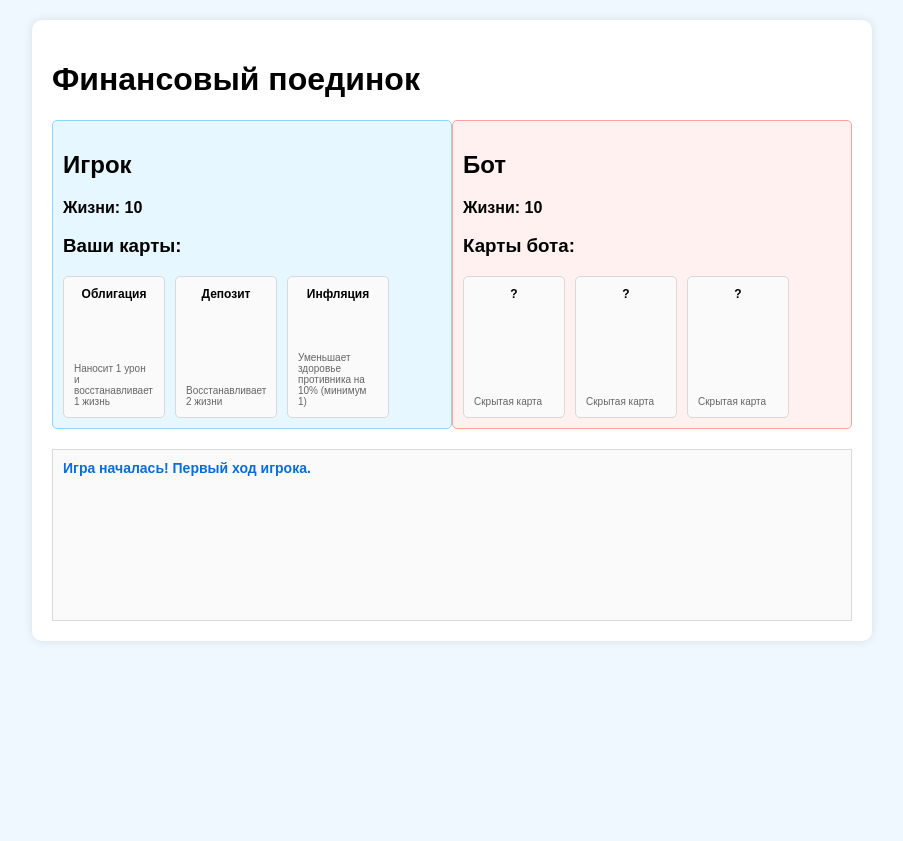
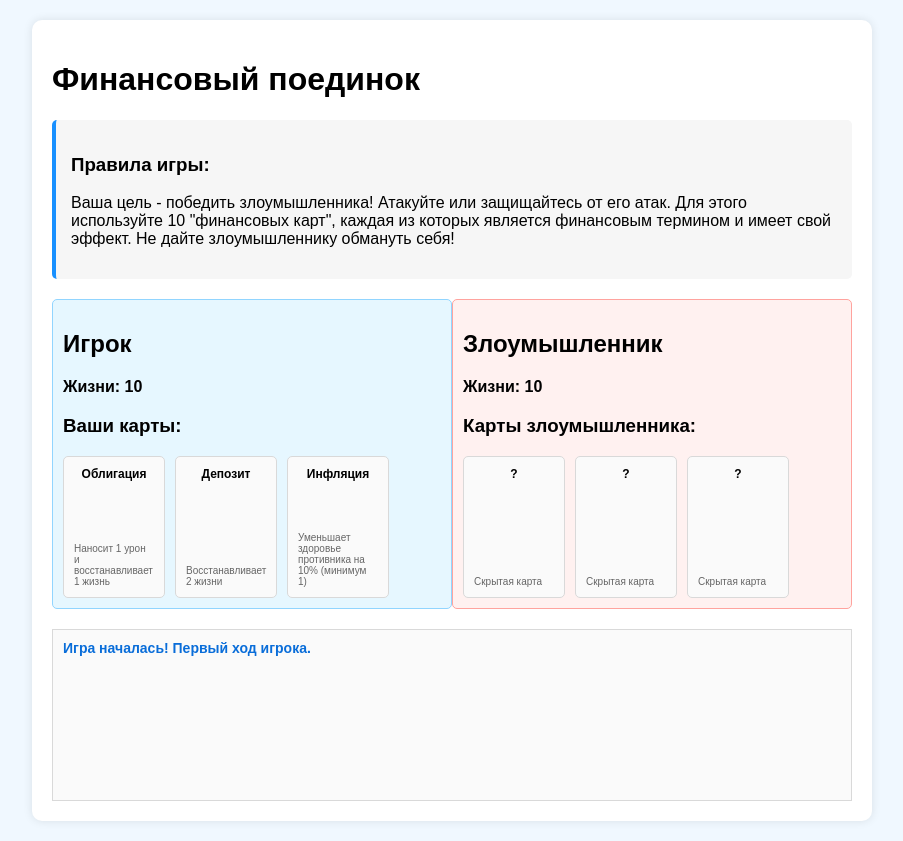
Before and after one commit to FDA-2011/site2, a Flask app: page /cards in a window 1280 px wide. Shown: the whole page, without its empty margins (188-1091 px from the left). Before the commit the page ends 641 px from the top, so only its background shows below. Run offline with Flask 3, Linux system fonts and the light colour scheme.

Commit message:
Update cards.html

```diff
--- a/templates/cards.html
+++ b/templates/cards.html
@@ -24,7 +24,7 @@
             justify-content: space-between;
             margin-bottom: 20px;
         }
-        .player, .bot {
+        .player, .enemy {
             width: 48%;
             padding: 10px;
             border-radius: 5px;
@@ -33,7 +33,7 @@
             background-color: #e6f7ff;
             border: 1px solid #91d5ff;
         }
-        .bot {
+        .enemy {
             background-color: #fff1f0;
             border: 1px solid #ffa39e;
         }
@@ -89,7 +89,7 @@
             font-weight: bold;
             color: #096dd9;
         }
-        .bot-turn {
+        .enemy-turn {
             font-weight: bold;
             color: #cf1322;
         }
@@ -123,11 +123,22 @@
         button:hover {
             background-color: #40a9ff;
         }
+        .rules {
+            background-color: #f6f6f6;
+            padding: 15px;
+            border-radius: 5px;
+            margin-bottom: 20px;
+            border-left: 4px solid #1890ff;
+        }
     </style>
 </head>
 <body>
     <div class="game-container">
         <h1>Финансовый поединок</h1>
+        <div class="rules">
+            <h3>Правила игры:</h3>
+            <p>Ваша цель - победить злоумышленника! Атакуйте или защищайтесь от его атак. Для этого используйте 10 "финансовых карт", каждая из которых является финансовым термином и имеет свой эффект. Не дайте злоумышленнику обмануть себя!</p>
+        </div>
         <div class="players">
             <div class="player">
                 <h2>Игрок</h2>
@@ -135,11 +146,11 @@
                 <h3>Ваши карты:</h3>
                 <div class="cards" id="player-cards"></div>
             </div>
-            <div class="bot">
-                <h2>Бот</h2>
-                <div class="health">Жизни: <span id="bot-health">10</span></div>
-                <h3>Карты бота:</h3>
-                <div class="cards" id="bot-cards"></div>
+            <div class="enemy">
+                <h2>Злоумышленник</h2>
+                <div class="health">Жизни: <span id="enemy-health">10</span></div>
+                <h3>Карты злоумышленника:</h3>
+                <div class="cards" id="enemy-cards"></div>
             </div>
         </div>
         <div class="log" id="game-log"></div>
@@ -157,8 +168,8 @@
                         game.playerBuff = 2;
                         game.logAction(`Игрок получает +2 к урону от следующей карты!`);
                     } else {
-                        game.botBuff = 2;
-                        game.logAction(`Бот получает +2 к урону от следующей карты!`);
+                        game.enemyBuff = 2;
+                        game.logAction(`Злоумышленник получает +2 к урону от следующей карты!`);
                     }
                 }
             },
@@ -167,13 +178,13 @@
                 effect: "Наносит 1 урон и восстанавливает 1 жизнь",
                 apply: (game, isPlayer) => {
                     if (isPlayer) {
-                        game.botHealth -= 1;
+                        game.enemyHealth -= 1;
                         game.playerHealth = Math.min(game.playerHealth + 1, 10);
                         game.logAction(`Игрок использует Облигацию: наносит 1 урон и восстанавливает 1 жизнь!`);
                     } else {
                         game.playerHealth -= 1;
-                        game.botHealth = Math.min(game.botHealth + 1, 10);
-                        game.logAction(`Бот использует Облигацию: наносит 1 урон и восстанавливает 1 жизнь!`);
+                        game.enemyHealth = Math.min(game.enemyHealth + 1, 10);
+                        game.logAction(`Злоумышленник использует Облигацию: наносит 1 урон и восстанавливает 1 жизнь!`);
                     }
                     updateHealth();
                 }
@@ -183,13 +194,13 @@
                 effect: "Наносит 3 урона, но следующий ход вы пропускаете",
                 apply: (game, isPlayer) => {
                     if (isPlayer) {
-                        game.botHealth -= 3;
+                        game.enemyHealth -= 3;
                         game.playerSkipTurn = true;
                         game.logAction(`Игрок берет Кредит: наносит 3 урона, но пропускает следующий ход!`);
                     } else {
                         game.playerHealth -= 3;
-                        game.botSkipTurn = true;
-                        game.logAction(`Бот берет Кредит: наносит 3 урона, но пропускает следующий ход!`);
+                        game.enemySkipTurn = true;
+                        game.logAction(`Злоумышленник берет Кредит: наносит 3 урона, но пропускает следующий ход!`);
                     }
                     updateHealth();
                 }
@@ -202,8 +213,8 @@
                         game.playerHealth = Math.min(game.playerHealth + 2, 10);
                         game.logAction(`Игрок открывает Депозит: восстанавливает 2 жизни!`);
                     } else {
-                        game.botHealth = Math.min(game.botHealth + 2, 10);
-                        game.logAction(`Бот открывает Депозит: восстанавливает 2 жизни!`);
+                        game.enemyHealth = Math.min(game.enemyHealth + 2, 10);
+                        game.logAction(`Злоумышленник открывает Депозит: восстанавливает 2 жизни!`);
                     }
                     updateHealth();
                 }
@@ -213,13 +224,13 @@
                 effect: "Уменьшает здоровье противника на 10% (минимум 1)",
                 apply: (game, isPlayer) => {
                     if (isPlayer) {
-                        const damage = Math.max(1, Math.floor(game.botHealth * 0.1));
-                        game.botHealth -= damage;
-                        game.logAction(`Игрок вызывает Инфляцию: уменьшает здоровье бота на ${damage}!`);
+                        const damage = Math.max(1, Math.floor(game.enemyHealth * 0.1));
+                        game.enemyHealth -= damage;
+                        game.logAction(`Игрок вызывает Инфляцию: уменьшает здоровье злоумышленника на ${damage}!`);
                     } else {
                         const damage = Math.max(1, Math.floor(game.playerHealth * 0.1));
                         game.playerHealth -= damage;
-                        game.logAction(`Бот вызывает Инфляцию: уменьшает здоровье игрока на ${damage}!`);
+                        game.logAction(`Злоумышленник вызывает Инфляцию: уменьшает здоровье игрока на ${damage}!`);
                     }
                     updateHealth();
                 }
@@ -230,12 +241,12 @@
                 apply: (game, isPlayer) => {
                     if (isPlayer) {
                         const damage = game.playerHand.length;
-                        game.botHealth -= damage;
+                        game.enemyHealth -= damage;
                         game.logAction(`Игрок применяет Диверсификацию: наносит ${damage} урона (по 1 за каждую карту в руке)!`);
                     } else {
-                        const damage = game.botHand.length;
+                        const damage = game.enemyHand.length;
                         game.playerHealth -= damage;
-                        game.logAction(`Бот применяет Диверсификацию: наносит ${damage} урона (по 1 за каждую карту в руке)!`);
+                        game.logAction(`Злоумышленник применяет Диверсификацию: наносит ${damage} урона (по 1 за каждую карту в руке)!`);
                     }
                     updateHealth();
                 }
@@ -245,22 +256,22 @@
                 effect: "Отнимает у противника 2 жизни и 1 случайную карту",
                 apply: (game, isPlayer) => {
                     if (isPlayer) {
-                        game.botHealth -= 2;
-                        if (game.botHand.length > 0) {
-                            const randomIndex = Math.floor(Math.random() * game.botHand.length);
-                            game.botHand.splice(randomIndex, 1);
-                            game.logAction(`Игрок взимает Налог: наносит 2 урона и уничтожает 1 случайную карту бота!`);
+                        game.enemyHealth -= 2;
+                        if (game.enemyHand.length > 0) {
+                            const randomIndex = Math.floor(Math.random() * game.enemyHand.length);
+                            game.enemyHand.splice(randomIndex, 1);
+                            game.logAction(`Игрок взимает Налог: наносит 2 урона и уничтожает 1 случайную карту злоумышленника!`);
                         } else {
-                            game.logAction(`Игрок взимает Налог: наносит 2 урона (у бота нет карт для удаления)!`);
+                            game.logAction(`Игрок взимает Налог: наносит 2 урона (у злоумышленника нет карт для удаления)!`);
                         }
                     } else {
                         game.playerHealth -= 2;
                         if (game.playerHand.length > 0) {
                             const randomIndex = Math.floor(Math.random() * game.playerHand.length);
                             game.playerHand.splice(randomIndex, 1);
-                            game.logAction(`Бот взимает Налог: наносит 2 урона и уничтожает 1 случайную карту игрока!`);
+                            game.logAction(`Злоумышленник взимает Налог: наносит 2 урона и уничтожает 1 случайную карту игрока!`);
                         } else {
-                            game.logAction(`Бот взимает Налог: наносит 2 урона (у игрока нет карт для удаления)!`);
+                            game.logAction(`Злоумышленник взимает Налог: наносит 2 урона (у игрока нет карт для удаления)!`);
                         }
                     }
                     updateHealth();
@@ -275,8 +286,8 @@
                         game.playerShield = true;
                         game.logAction(`Игрок активирует Страховку: блокирует весь урон в этом ходу и возвращает 1 урон!`);
                     } else {
-                        game.botShield = true;
-                        game.logAction(`Бот активирует Страховку: блокирует весь урон в этом ходу и возвращает 1 урон!`);
+                        game.enemyShield = true;
+                        game.logAction(`Злоумышленник активирует Страховку: блокирует весь урон в этом ходу и возвращает 1 урон!`);
                     }
                 }
             },
@@ -285,13 +296,13 @@
                 effect: "Наносит 5 урона, но вы теряете все карты",
                 apply: (game, isPlayer) => {
                     if (isPlayer) {
-                        game.botHealth -= 5;
+                        game.enemyHealth -= 5;
                         game.playerHand = [];
                         game.logAction(`Игрок объявляет Банкротство: наносит 5 урона, но теряет все карты!`);
                     } else {
                         game.playerHealth -= 5;
-                        game.botHand = [];
-                        game.logAction(`Бот объявляет Банкротство: наносит 5 урона, но теряет все карты!`);
+                        game.enemyHand = [];
+                        game.logAction(`Злоумышленник объявляет Банкротство: наносит 5 урона, но теряет все карты!`);
                     }
                     updateHealth();
                     renderHands();
@@ -303,12 +314,12 @@
                 apply: (game, isPlayer) => {
                     if (isPlayer) {
                         const damage = Math.max(1, Math.floor(game.playerHealth / 2));
-                        game.botHealth -= damage;
+                        game.enemyHealth -= damage;
                         game.logAction(`Игрок делает Инвестицию: наносит ${damage} урона!`);
                     } else {
-                        const damage = Math.max(1, Math.floor(game.botHealth / 2));
+                        const damage = Math.max(1, Math.floor(game.enemyHealth / 2));
                         game.playerHealth -= damage;
-                        game.logAction(`Бот делает Инвестицию: наносит ${damage} урона!`);
+                        game.logAction(`Злоумышленник делает Инвестицию: наносит ${damage} урона!`);
                     }
                     updateHealth();
                 }
@@ -318,30 +329,30 @@
         // Игровой объект
         const game = {
             playerHealth: 10,
-            botHealth: 10,
+            enemyHealth: 10,
             playerHand: [],
-            botHand: [],
+            enemyHand: [],
             playerBuff: 0,
-            botBuff: 0,
+            enemyBuff: 0,
             playerShield: false,
-            botShield: false,
+            enemyShield: false,
             playerSkipTurn: false,
-            botSkipTurn: false,
+            enemySkipTurn: false,
             isPlayerTurn: true,
             gameOver: false,
 
             // Инициализация игры
             init: function() {
                 this.playerHealth = 10;
-                this.botHealth = 10;
+                this.enemyHealth = 10;
                 this.playerHand = this.drawCards(3);
-                this.botHand = this.drawCards(3);
+                this.enemyHand = this.drawCards(3);
                 this.playerBuff = 0;
-                this.botBuff = 0;
+                this.enemyBuff = 0;
                 this.playerShield = false;
-                this.botShield = false;
+                this.enemyShield = false;
                 this.playerSkipTurn = false;
-                this.botSkipTurn = false;
+                this.enemySkipTurn = false;
                 this.isPlayerTurn = true;
                 this.gameOver = false;
 
@@ -372,7 +383,7 @@
                 if (this.isPlayerTurn) {
                     entry.classList.add('player-turn');
                 } else {
-                    entry.classList.add('bot-turn');
+                    entry.classList.add('enemy-turn');
                 }
 
                 entry.textContent = message;
@@ -392,17 +403,17 @@
 
                 // Применяем бафф, если есть
                 if (this.playerBuff > 0) {
-                    this.botHealth -= this.playerBuff;
+                    this.enemyHealth -= this.playerBuff;
                     this.logAction(`Дополнительный урон +${this.playerBuff} от эффекта Акции!`);
                     this.playerBuff = 0;
                     updateHealth();
                 }
 
-                // Проверяем щит бота
-                if (this.botShield) {
+                // Проверяем щит злоумышленника
+                if (this.enemyShield) {
                     this.playerHealth -= 1;
-                    this.logAction(`Страховка бота возвращает 1 урон игроку!`);
-                    this.botShield = false;
+                    this.logAction(`Страховка злоумышленника возвращает 1 урон игроку!`);
+                    this.enemyShield = false;
                     updateHealth();
                 }
 
@@ -417,14 +428,14 @@
                     this.logAction(`Игрок получает новую карту: ${newCard.name}`);
                 }
 
-                // Передаем ход боту, если не пропускаем
+                // Передаем ход злоумышленнику, если не пропускаем
                 if (!this.playerSkipTurn) {
                     this.isPlayerTurn = false;
-                    this.logAction('Ход переходит к боту.');
+                    this.logAction('Ход переходит к злоумышленнику.');
                     renderHands();
 
-                    // Бот ходит через 1.5 секунды
-                    setTimeout(() => this.botTurn(), 1500);
+                    // Злоумышленник ходит через 1.5 секунды
+                    setTimeout(() => this.enemyTurn(), 1500);
                 } else {
                     this.playerSkipTurn = false;
                     this.logAction('Игрок пропускает ход из-за эффекта Кредита!');
@@ -439,14 +450,14 @@
                 }
             },
 
-            // Ход бота
-            botTurn: function() {
+            // Ход злоумышленника
+            enemyTurn: function() {
                 if (this.isPlayerTurn || this.gameOver) return;
 
-                // Если бот пропускает ход
-                if (this.botSkipTurn) {
-                    this.botSkipTurn = false;
-                    this.logAction('Бот пропускает ход из-за эффекта Кредита!');
+                // Если злоумышленник пропускает ход
+                if (this.enemySkipTurn) {
+                    this.enemySkipTurn = false;
+                    this.logAction('Злоумышленник пропускает ход из-за эффекта Кредита!');
 
                     // Передаем ход игроку
                     this.isPlayerTurn = true;
@@ -455,27 +466,27 @@
                     return;
                 }
 
-                // Бот выбирает случайную карту
-                if (this.botHand.length > 0) {
-                    const randomIndex = Math.floor(Math.random() * this.botHand.length);
-                    const card = this.botHand[randomIndex];
-                    this.botHand.splice(randomIndex, 1);
+                // Злоумышленник выбирает случайную карту
+                if (this.enemyHand.length > 0) {
+                    const randomIndex = Math.floor(Math.random() * this.enemyHand.length);
+                    const card = this.enemyHand[randomIndex];
+                    this.enemyHand.splice(randomIndex, 1);
 
                     // Применяем эффект карты
                     card.apply(this, false);
 
                     // Применяем бафф, если есть
-                    if (this.botBuff > 0) {
-                        this.playerHealth -= this.botBuff;
-                        this.logAction(`Дополнительный урон +${this.botBuff} от эффекта Акции!`);
-                        this.botBuff = 0;
+                    if (this.enemyBuff > 0) {
+                        this.playerHealth -= this.enemyBuff;
+                        this.logAction(`Дополнительный урон +${this.enemyBuff} от эффекта Акции!`);
+                        this.enemyBuff = 0;
                         updateHealth();
                     }
 
                     // Проверяем щит игрока
                     if (this.playerShield) {
-                        this.botHealth -= 1;
-                        this.logAction(`Страховка игрока возвращает 1 урон боту!`);
+                        this.enemyHealth -= 1;
+                        this.logAction(`Страховка игрока возвращает 1 урон злоумышленнику!`);
                         this.playerShield = false;
                         updateHealth();
                     }
@@ -485,10 +496,10 @@
                     if (this.gameOver) return;
 
                     // Восполняем карту
-                    if (this.botHand.length < 3) {
+                    if (this.enemyHand.length < 3) {
                         const newCard = this.drawCards(1)[0];
-                        this.botHand.push(newCard);
-                        this.logAction(`Бот получает новую карту: ${newCard.name}`);
+                        this.enemyHand.push(newCard);
+                        this.logAction(`Злоумышленник получает новую карту: ${newCard.name}`);
                     }
                 }
 
@@ -504,10 +515,10 @@
                     this.playerHealth = 0;
                     this.gameOver = true;
                     updateHealth();
-                    this.logAction('Игра окончена! Бот победил.');
+                    this.logAction('Игра окончена! Злоумышленник победил.');
                     showGameOver(false);
-                } else if (this.botHealth <= 0) {
-                    this.botHealth = 0;
+                } else if (this.enemyHealth <= 0) {
+                    this.enemyHealth = 0;
                     this.gameOver = true;
                     updateHealth();
                     this.logAction('Игра окончена! Игрок победил.');
@@ -519,16 +530,16 @@
         // Обновление отображения здоровья
         function updateHealth() {
             document.getElementById('player-health').textContent = game.playerHealth;
-            document.getElementById('bot-health').textContent = game.botHealth;
+            document.getElementById('enemy-health').textContent = game.enemyHealth;
         }
 
         // Отображение карт на руках
         function renderHands() {
             const playerCardsElement = document.getElementById('player-cards');
-            const botCardsElement = document.getElementById('bot-cards');
+            const enemyCardsElement = document.getElementById('enemy-cards');
 
             playerCardsElement.innerHTML = '';
-            botCardsElement.innerHTML = '';
+            enemyCardsElement.innerHTML = '';
 
             // Карты игрока
             game.playerHand.forEach((card, index) => {
@@ -544,15 +555,15 @@
                 playerCardsElement.appendChild(cardElement);
             });
 
-            // Карты бота (скрытые)
-            game.botHand.forEach(() => {
+            // Карты злоумышленника (скрытые)
+            game.enemyHand.forEach(() => {
                 const cardElement = document.createElement('div');
                 cardElement.className = 'card';
                 cardElement.innerHTML = `
                     <div class="card-name">?</div>
                     <div class="card-effect">Скрытая карта</div>
                 `;
-                botCardsElement.appendChild(cardElement);
+                enemyCardsElement.appendChild(cardElement);
             });
         }
 
```
